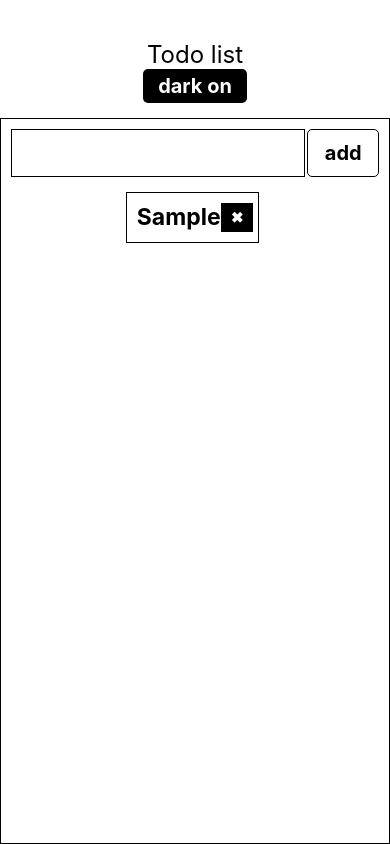
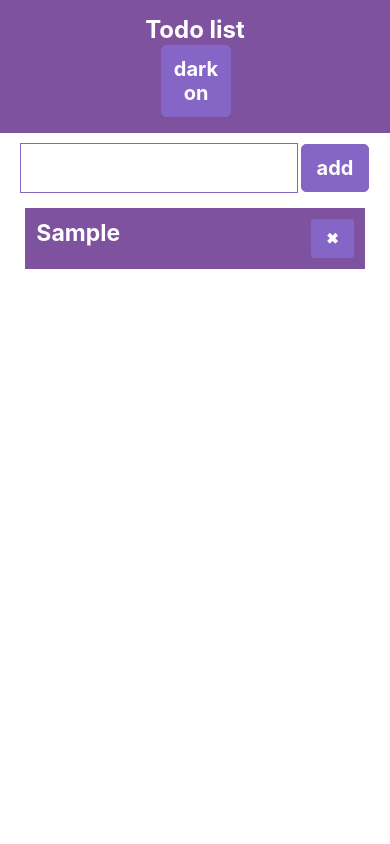
Before and after one commit to lizacoma/react-native, a React Native app: screen / in a window 390 px wide. Both pictures are taken after typing "Sample" into the empty fields and a click on the button "add". Built offline with nearby package versions, Linux system fonts and the light colour scheme.

Commit message:
add style refuctoring and style changes

```diff
--- a/src/AddTodo.js
+++ b/src/AddTodo.js
@@ -2,24 +2,14 @@ import React, { useState } from 'react';
 import { View, Text, StyleSheet, TextInput, TouchableHighlight } from 'react-native';
 import { connect } from 'react-redux';
 import { addNewTodo } from './redux/actions/todos';
-import { styles } from './style/todo-list'
+import { styles, darkTheme, lightTheme } from './style/todo-list';
 
 const AddTodo = (props) => {
     const { themeBool, addTodo } = props;
     const [text, setText] = useState('');
+    const basicStyle = themeBool ? lightTheme : darkTheme;
 
-    const theme = StyleSheet.create({
-        basic: {
-            backgroundColor: themeBool ? '#fff' : '#000',
-            color: themeBool ? '#000' : '#fff',
-            borderColor: themeBool ? '#000' : '#fff'
-        },
-        button: {
-            backgroundColor: !themeBool ? '#fff' : '#000',
-            color: !themeBool ? '#000' : '#fff',
-            borderColor: !themeBool ? '#000' : '#fff'
-        }
-    });
+
 
     const handleChange = (text) => {
         if(text != '') setText(text);
@@ -36,9 +26,9 @@ const AddTodo = (props) => {
     };
 
     return (
-        <View style={StyleSheet.compose(theme.basic, styles.block)}>
+        <View style={StyleSheet.compose(basicStyle.input, styles.block)}>
                 <TextInput
-                    style={StyleSheet.compose(theme.basic, styles.input)}
+                    style={StyleSheet.compose(basicStyle.input, styles.input)}
                     value={text}
                     autoFocus={true}
                     onChangeText={text => handleChange(text)}
@@ -50,7 +40,7 @@ const AddTodo = (props) => {
                 underlayColor="#DDDDDD"
                 onPress={handleSubmit}>
                 <View accessibilityRole = 'button'>
-                    <Text style={StyleSheet.compose(theme.basic, styles.buttonText)}>
+                    <Text style={StyleSheet.compose(basicStyle.button, styles.buttonText)}>
                         add
                     </Text>
                 </View>
--- a/src/InputForm.js
+++ b/src/InputForm.js
@@ -1,5 +1,6 @@
 import React, {useState} from 'react';
 import {View, Text, StyleSheet, TextInput, TouchableHighlight} from 'react-native';
+import { styles, todoInputBlock } from './style/todo-list';
 
 export const InputForm = (props) => {
     const { todo, onEdit, changeForm, styleTheme } = props;
@@ -16,32 +17,30 @@ export const InputForm = (props) => {
     };
 
     return (
-        <View style={styles.todo}>
+        <View style={todoInputBlock.wrap}>
             <TextInput
                 style={StyleSheet.compose(styleTheme.basic, styles.input)}
                 value={text}
                 autoFocus={true}
                 onChangeText={text => handleChange(text)}
             />
-            <View accessibilityRole = 'button' style={styles.buttonWrap}>
+            <View accessibilityRole = 'button'
+                  style={styles.buttonWrap}>
             <TouchableHighlight
-                style={styles.button}
                 activeOpacity={0.6}
                 underlayColor="#DDDDDD"
                 onPress={() => handleSubmit()}>
-
-                    <Text style={StyleSheet.compose(styleTheme.button, styles.buttonText)}>
+                    <Text style={StyleSheet.compose(styleTheme.button, todoInputBlock.button)}>
                         &#10003;
                     </Text>
+            </TouchableHighlight>
 
-            </TouchableHighlight>
             <TouchableHighlight
-                style={styles.button}
                 activeOpacity={0.6}
                 underlayColor="#DDDDDD"
                 onPress={changeForm}>
 
-                    <Text style={StyleSheet.compose(styleTheme.button, styles.buttonText)}>
+                    <Text style={StyleSheet.compose(styleTheme.button, todoInputBlock.button)}>
                         &#10006;
                     </Text>
 
@@ -50,32 +49,15 @@ export const InputForm = (props) => {
          </View>
     )
 };
-
-const styles = StyleSheet.create({
-    todo: {
-        padding: 10,
-        flexDirection: 'row',
-        width: '100%',
-        justifyContent: 'space-between'
-    },
-    todoTitle: {
-        width: '80%',
-        fontSize: 23,
-        // color: '#7e529f',
-        fontWeight: '700'
-    },
-    buttonWrap: {
-        flexDirection: 'row'
-    },
-    button: {
-        margin: 1,
-        // backgroundColor: '#8565c5'
-    },
-    buttonText: {
-        // color: '#fff',
-        fontSize: 15,
-        fontWeight: '700',
-        paddingVertical: 5,
-        paddingHorizontal: 10
-    }
-});
+//
+// const styles = StyleSheet.create({
+//
+//
+//     buttonText: {
+//         // color: '#fff',
+//         fontSize: 15,
+//         fontWeight: '700',
+//         paddingVertical: 5,
+//         paddingHorizontal: 10
+//     }
+// });
--- a/src/Navbar.js
+++ b/src/Navbar.js
@@ -2,26 +2,15 @@ import React, {useState} from 'react';
 import {View, Text, StyleSheet, TouchableHighlight} from 'react-native';
 import { connect } from "react-redux";
 import { changeTheme } from './redux/actions/todos';
+import { styles, darkTheme, lightTheme } from './style/todo-list';
 
 const Navbar = (props) => {
     const { title, themeBool, changeTheme } = props;
-
-    const theme = StyleSheet.create({
-        basic: {
-            backgroundColor: themeBool ? '#fff' : '#000',
-            color: themeBool ? '#000' : '#fff',
-            borderColor: themeBool ? '#000' : '#fff'
-        },
-        button: {
-            backgroundColor: !themeBool ? '#fff' : '#000',
-            color: !themeBool ? '#000' : '#fff',
-            borderColor: !themeBool ? '#000' : '#fff'
-        }
-    });
+    const basicStyle = themeBool ? lightTheme : darkTheme;
 
     return (
-        <View style={StyleSheet.compose(theme.basic, styles.navbar)}>
-            <Text style={StyleSheet.compose(theme.basic, styles.text)}>
+        <View style={StyleSheet.compose(basicStyle.basic, styles.navbar)}>
+            <Text style={StyleSheet.compose(basicStyle.basic, styles.navText)}>
                 {title}
             </Text>
             <TouchableHighlight
@@ -30,7 +19,7 @@ const Navbar = (props) => {
                 underlayColor="#DDDDDD"
                 onPress={() => changeTheme(!themeBool)}>
                 <View>
-                    <Text style={StyleSheet.compose(theme.button, styles.buttonText)}>
+                    <Text style={StyleSheet.compose(basicStyle.button, styles.buttonText)}>
                         {!themeBool ? 'light on' : 'dark on'}
                     </Text>
                 </View>
@@ -39,30 +28,8 @@ const Navbar = (props) => {
     )
 };
 
-
-
-const styles = StyleSheet.create({
-    navbar:{
-        width: '100%',
-        alignItems: 'center',
-        padding: 15
-    },
-    text:{
-        fontSize: 24
-    },
-    buttonText: {
-        textAlign: 'center',
-        fontWeight: '700',
-        fontSize: 20,
-        padding: 5,
-        paddingHorizontal: 15,
-        borderRadius: 5
-    }
-});
-
 const mapStateToProps = state => {
     return {
-        state,
         themeBool: state.stateReducer.theme
     };
 };
--- a/src/Todo.js
+++ b/src/Todo.js
@@ -4,24 +4,12 @@ import {View, Text, StyleSheet, TextInput, Button, TouchableHighlight} from 'rea
 import { TodoTitle } from './TodoTitle';
 import { InputForm } from './InputForm';
 import { editTodo, deleteTodo } from "./redux/actions/todos";
+import { styles, darkTheme, lightTheme } from './style/todo-list';
 
 const Todo = (props) => {
     const { todo, editTodoAct, deleteTodoAct, themeBool } = props;
-
     const [toggle, setToggleOn] = useState(false);
-
-    const theme = StyleSheet.create({
-        basic: {
-            backgroundColor: themeBool ? '#fff' : '#000',
-            color: themeBool ? '#000' : '#fff',
-            borderColor: themeBool ? '#000' : '#fff'
-        },
-        button: {
-            backgroundColor: !themeBool ? '#fff' : '#000',
-            color: !themeBool ? '#000' : '#fff',
-            borderColor: !themeBool ? '#000' : '#fff'
-        }
-    });
+    const basicStyle = themeBool ? lightTheme : darkTheme;
 
     const onChange = () => {
         setToggleOn(pre => !pre);
@@ -36,33 +24,24 @@ const Todo = (props) => {
     };
 
     return (
-        <View style={StyleSheet.compose(theme.basic, styles.todo)}>
+        <View style={StyleSheet.compose(basicStyle.basic, styles.todo)}>
             {!toggle ?
                 <TodoTitle
                     changeForm = {onChange}
                     todo = {todo}
                     onDelete = {deleteTodoAct}
                     theme={themeBool}
-                    styleTheme={theme}/> :
+                    styleTheme={basicStyle}/> :
                 <InputForm
                     changeForm = {onChange}
                     todo = {todo}
                     onEdit = {onEdit}
                     theme={themeBool}
-                    styleTheme={theme}/>}
+                    styleTheme={basicStyle}/>}
         </View>
     )
 };
 
-const styles = StyleSheet.create({
-    todo: {
-        margin: 5,
-        flexDirection: 'row',
-        width: '90%',
-        borderStyle: 'solid',
-        borderWidth: 1
-    }
-});
 
 const mapStateToProps = state => {
     return {
--- a/src/TodoList.js
+++ b/src/TodoList.js
@@ -1,22 +1,24 @@
 import React, { useState, useEffect } from 'react';
 import { StyleSheet, Text, View } from 'react-native';
 import { connect } from 'react-redux';
+import { styles, darkTheme, lightTheme } from './style/todo-list';
 
 import Navbar from './Navbar';
 import AddTodo from "./AddTodo";
 import Todo from "./Todo";
 
 const TodoList = (props) => {
-    const { state, todos } = props;
+    const { todos, themeBool } = props;
+    const basicStyle = themeBool ? lightTheme : darkTheme;
 
     return (
             <View style={StyleSheet.compose(styles.container)}>
 
                 <Navbar title='Todo list'/>
-                <View style={styles.darkWrap}>
+                <View >
                     <AddTodo/>
 
-                    <View>
+                    <View style={StyleSheet.compose(styles.todosWrap)}>
                         { todos.map(todo => {
                             return <Todo key={todo.id} todo={todo}/>
                         })
@@ -28,32 +30,32 @@ const TodoList = (props) => {
 
 };
 
-const styles = StyleSheet.create({
-    container: {
-        marginTop: 25,
-        flex: 1,
-        flexDirection: 'column',
-        alignItems: 'center',
-        backgroundColor: '#000',
-    },
-    darkWrap: {
-        backgroundColor: '#fff',
-        borderStyle: 'solid',
-        borderWidth: 1,
-        borderColor: '#000',
-        flex: 1,
-        flexDirection: 'column',
-        alignItems: 'center'
-    },
-    text: {
-        fontSize: 26
-    }
-});
+// const styles = StyleSheet.create({
+//     container: {
+//         marginTop: 25,
+//         flex: 1,
+//         flexDirection: 'column',
+//         alignItems: 'center',
+//         backgroundColor: '#000',
+//     },
+//     darkWrap: {
+//         backgroundColor: '#fff',
+//         borderStyle: 'solid',
+//         borderWidth: 1,
+//         borderColor: '#000',
+//         flex: 1,
+//         flexDirection: 'column',
+//         alignItems: 'center'
+//     },
+//     text: {
+//         fontSize: 26
+//     }
+// });
 
 const mapStateToProps = state => {
     return {
-        state,
-        todos: state.stateReducer.todos
+        todos: state.stateReducer.todos,
+        themeBool: state.stateReducer.theme
     };
 };
 
--- a/src/TodoTitle.js
+++ b/src/TodoTitle.js
@@ -1,25 +1,27 @@
 import React from 'react';
 import {View, Text, StyleSheet, TouchableHighlight, TouchableWithoutFeedback} from 'react-native';
+import { styles, todoTitleBlock } from './style/todo-list';
 
 export const TodoTitle = (props) => {
-const { todo, onDelete, changeForm, styleTheme } = props;
+    const { todo, onDelete, changeForm, styleTheme } = props;
+
 
     return (
-        <View style={StyleSheet.compose(styleTheme.basic, styles.todo)}>
+        <View style={StyleSheet.compose(styleTheme.basic, todoTitleBlock.wrap)}>
             <TouchableWithoutFeedback
                 onPress={changeForm}>
-                <Text style={StyleSheet.compose(styleTheme.basic, styles.todoTitle)}>
+                <Text style={StyleSheet.compose(styleTheme.basic, todoTitleBlock.text)}>
                     {todo.title}
                 </Text>
             </TouchableWithoutFeedback>
 
             <TouchableHighlight
-                style={StyleSheet.compose(styleTheme.basic, styles.button)}
+                style={StyleSheet.compose(styleTheme.basic)}
                 activeOpacity={0.6}
                 underlayColor="#DDDDDD"
                 onPress={() => onDelete(todo.id)}>
                 <View accessibilityRole = 'button'>
-                    <Text style={StyleSheet.compose(styleTheme.button, styles.buttonText)}>
+                    <Text style={StyleSheet.compose(styleTheme.button, todoTitleBlock.button)}>
                         &#10006;
                     </Text>
                 </View>
@@ -28,22 +30,22 @@ const { todo, onDelete, changeForm, styleTheme } = props;
     )
 };
 
-const styles = StyleSheet.create({
-    todo: {
-        padding: 10,
-        flexDirection: 'row',
-        width: '100%',
-        justifyContent: 'space-between'
-    },
-    todoTitle: {
-        width: '80%',
-        fontSize: 23,
-        fontWeight: '700'
-    },
-    buttonText: {
-        fontSize: 15,
-        fontWeight: '700',
-        paddingVertical: 5,
-        paddingHorizontal: 10
-    }
-});
+// const styles = StyleSheet.create({
+//     todo: {
+//         padding: 10,
+//         flexDirection: 'row',
+//         width: '100%',
+//         justifyContent: 'space-between'
+//     },
+//     todoTitle: {
+//         width: '80%',
+//         fontSize: 23,
+//         fontWeight: '700'
+//     },
+//     buttonText: {
+//         fontSize: 15,
+//         fontWeight: '700',
+//         paddingVertical: 5,
+//         paddingHorizontal: 10
+//     }
+// });
--- a/src/style/todo-list.js
+++ b/src/style/todo-list.js
@@ -1,8 +1,39 @@
 import {StyleSheet} from "react-native";
+
+export const lightTheme = StyleSheet.create({
+    basic: {
+        backgroundColor: '#7e529f',
+        color: '#fff',
+        borderColor: '#7e529f'
+    },
+    button: {
+        backgroundColor: '#8565c5',
+        color: '#fff',
+        borderColor: '#8565c5'
+    },
+    input: {
+        backgroundColor: '#fff',
+        color: '#8565c5',
+        borderColor: '#8565c5'
+    }
+});
+
+export const darkTheme = StyleSheet.create({
+    basic: {
+        backgroundColor: '#000',
+        color: '#fff',
+        borderColor: '#fff'
+    },
+    button: {
+        backgroundColor: '#000',
+        color: '#fff',
+        borderColor: '#fff'
+    }
+});
 
 export const styles = StyleSheet.create({
     block: {
-        marginHorizontal: 10,
+        marginHorizontal: 20,
         marginVertical: 10,
         flexDirection: 'row'
     },
@@ -15,6 +46,7 @@ export const styles = StyleSheet.create({
         borderWidth: 1,
     },
     button: {
+        margin: 1,
         width: '20%'
     },
     buttonText: {
@@ -26,5 +58,83 @@ export const styles = StyleSheet.create({
         borderStyle: 'solid',
         borderWidth: 1,
         borderRadius: 5
+    },
+    buttonWrap: {
+        flexDirection: 'row',
+        alignItems: 'center'
+    },
+    todosWrap: {
+        flexDirection: 'column',
+        alignItems: 'center'
+    },
+    todo: {
+        margin: 5,
+        flexDirection: 'row',
+        width: '87%',
+        borderStyle: 'solid',
+        borderWidth: 1
+    },
+    todoTitle: {
+        width: '80%',
+        fontSize: 23,
+        fontWeight: '700'
+    },
+    navbar:{
+        width: '100%',
+        alignItems: 'center',
+        padding: 15
+    },
+    navText:{
+        fontSize: 24,
+        fontWeight: '700'
+    },
+    todoInput: {
+        padding: 10,
+        flexDirection: 'row',
+        width: '100%',
+        justifyContent: 'space-between'
+
     }
 });
+
+export const todoTitleBlock = StyleSheet.create({
+    wrap: {
+        padding: 10,
+        flexDirection: 'row',
+        width: '100%',
+        justifyContent: 'space-between'
+    },
+    text: {
+        width: '80%',
+        fontSize: 23,
+        fontWeight: '700'
+    },
+    button: {
+        fontSize: 15,
+        fontWeight: '700',
+        paddingHorizontal: 15,
+        paddingVertical: 10,
+        borderRadius: 3
+    }
+});
+
+export const todoInputBlock = StyleSheet.create({
+    wrap: {
+        margin: 5,
+        paddingRight: 5,
+        flexDirection: 'row',
+        maxWidth: '100%',
+        justifyContent: 'space-between'
+    },
+    input: {
+        width: '80%',
+    },
+    button: {
+        margin: 1,
+        fontSize: 15,
+        fontWeight: '700',
+        paddingHorizontal: 10,
+        paddingVertical: 5,
+        borderRadius: 3
+    }
+});
```
